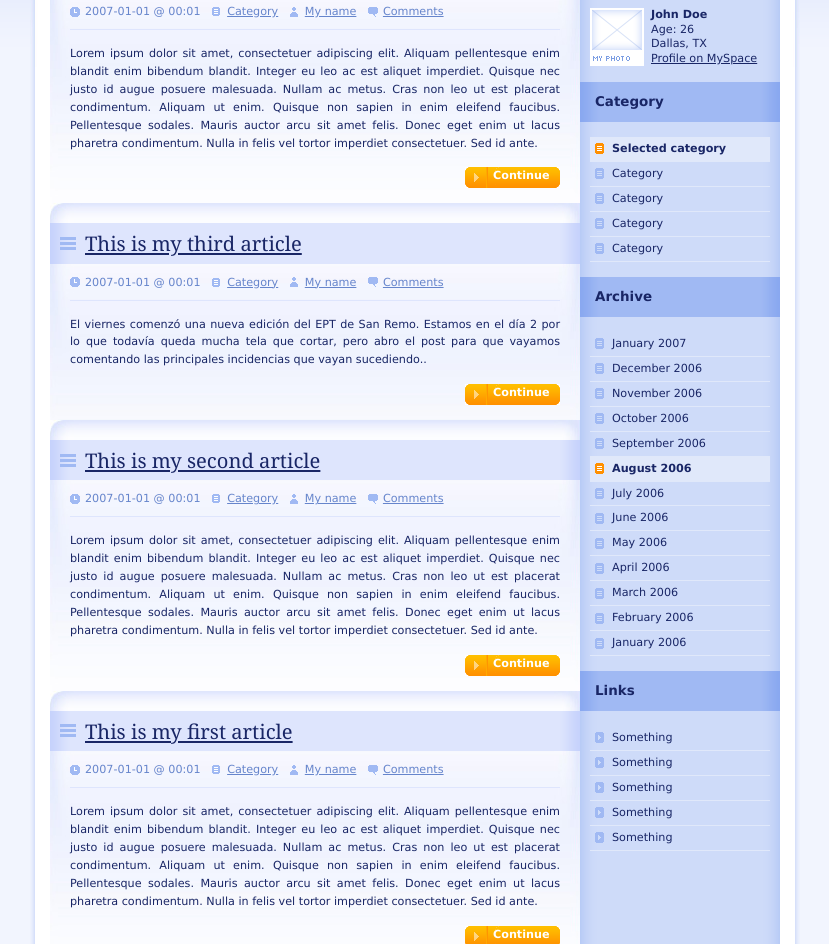
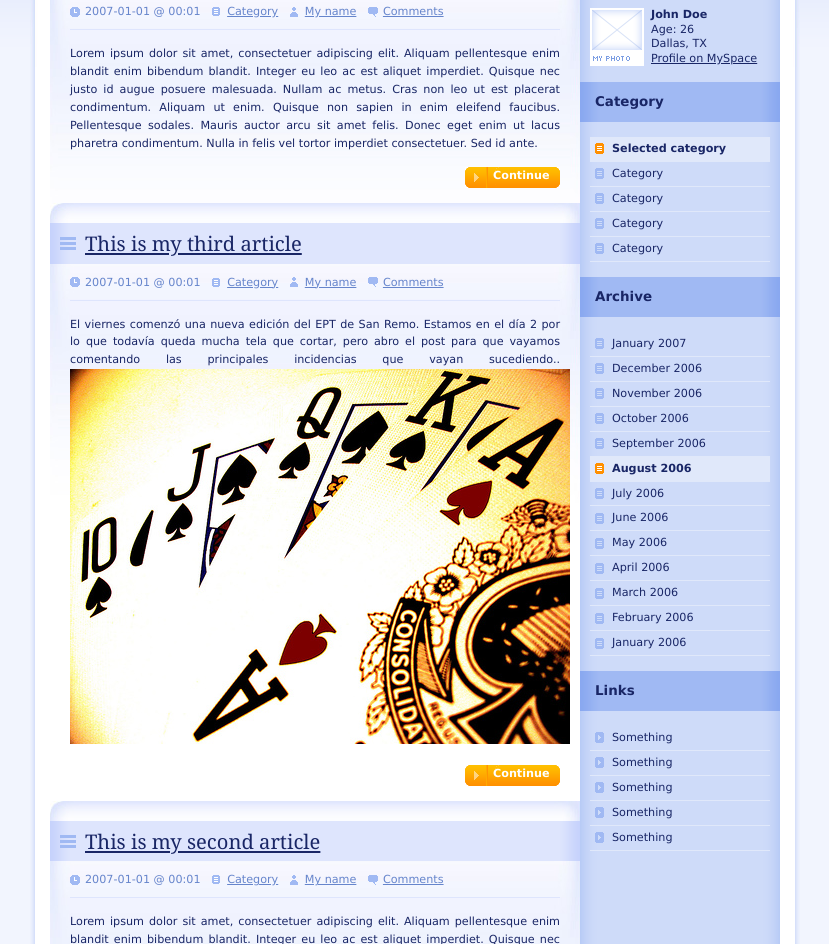
Before and after one commit to juanj181/ProyectoWeb, a plain HTML site: page index.html in a window 1280 px wide. Shown: the part 300-1244 px from the top of the page, without its empty margins (225-1054 px from the left). Drawn offline with Linux system fonts and the light colour scheme.

Commit message:
Añado imagen al segundo articulo.

```diff
--- a/index.html
+++ b/index.html
@@ -119,7 +119,9 @@
 
                 <p>El viernes comenzó una nueva edición del EPT de San Remo.
                 Estamos en el día 2 por lo que todavía queda mucha tela que cortar, pero abro el
-                post para que vayamos comentando las principales incidencias que vayan sucediendo..</p>
+                post para que vayamos comentando las principales incidencias que vayan sucediendo..
+                <img src="ProyectoWeb/design/poker1.jpeg"></img>
+                </p>
 
                 <p class="btn-more box noprint"><strong><a href="#">Continue</a></strong></p>
             </div> <!-- /article -->
```
Also changed, not shown: design/poker1.jpeg (added).
